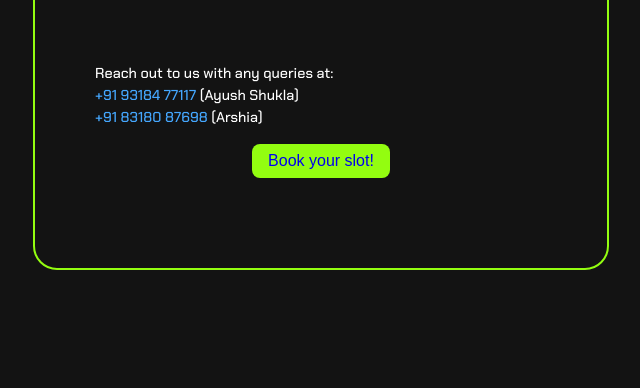
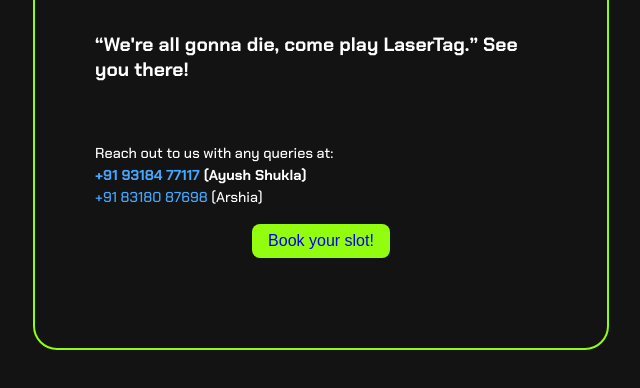
Before and after one commit to manaslaud/lasertag-email-template-, a plain HTML site: page index.html in a window 1280 px wide. Shown: the part 1793-2181 px from the top of the page, without its empty margins (319-959 px from the left). Before the commit the page ends 2153 px from the top, so only its background shows below. Drawn offline with Linux system fonts and the light colour scheme.

Commit message:
small change

```diff
--- a/index.html
+++ b/index.html
@@ -233,6 +233,7 @@
                 <br/>Team CSI</td>
             </tr>
 
+
             <tr>
               <td>We hope you have an enjoyable experience at LaserTag as part of Riviera'24. We'll see you between 29th Feb to 3rd March at CDMM 213 .</td>
             </tr>
@@ -242,13 +243,18 @@
                 <img src="riviera24.png" alt="Riviera" style="width:150px;">          <img src="rect.png" alt="Rectangle" style="margin-left: 1rem; margin-right: 1rem;">         <img src="csi logo.png" alt="Riviera" style="width:200px;" >
               </td>
             </tr>
-
             <tr>
+              <td style="font-weight: 700; font-size: 1.2rem;">
+“We're all gonna die, come play LaserTag.”
+See you there!
+              </td>
+            </tr>
+            <tr >
                 <td>
                   <tr class="rows">
                     <td>Reach out to us with any queries at:</td>
                   </tr>
-                  <tr class="rows">
+                  <tr class="rows" style="font-weight: 700; font-size: 1.2rem;">
                     <td>
                       <a
                         href="tel:+919318477117"
```
